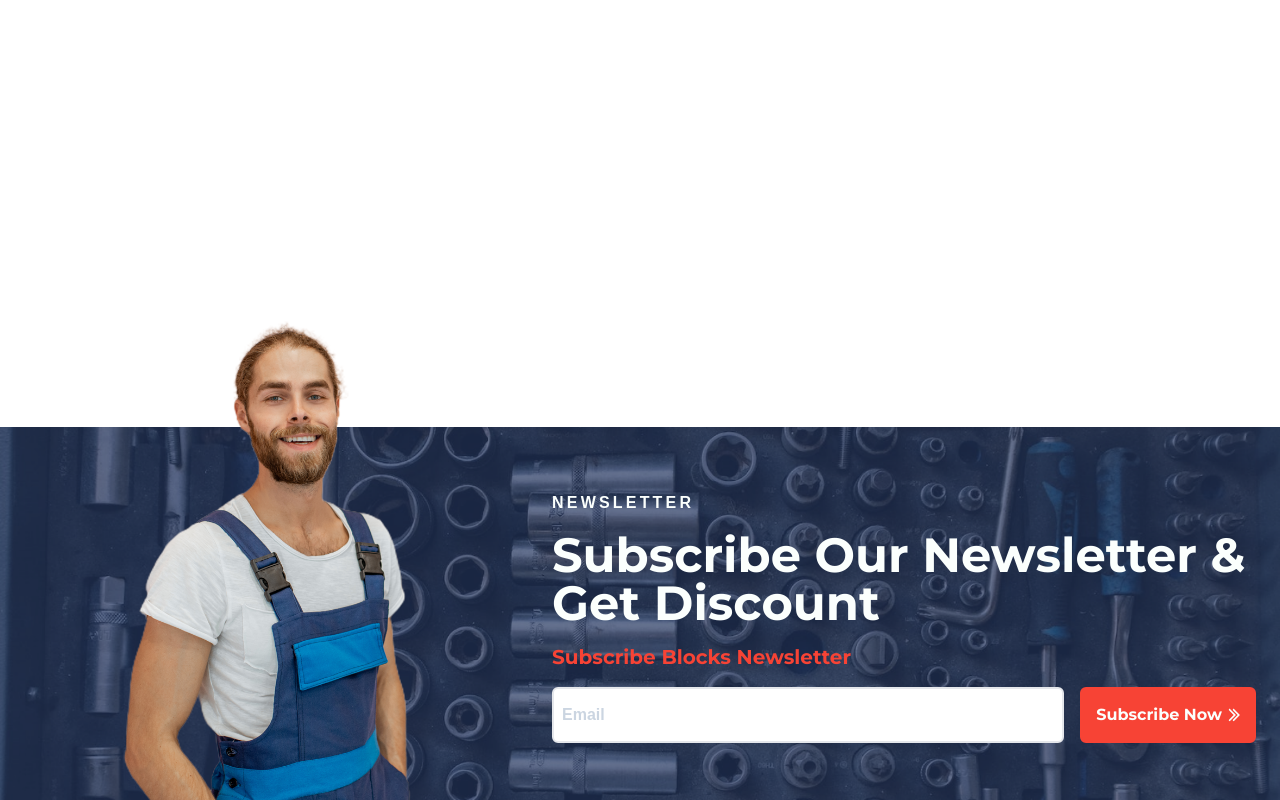
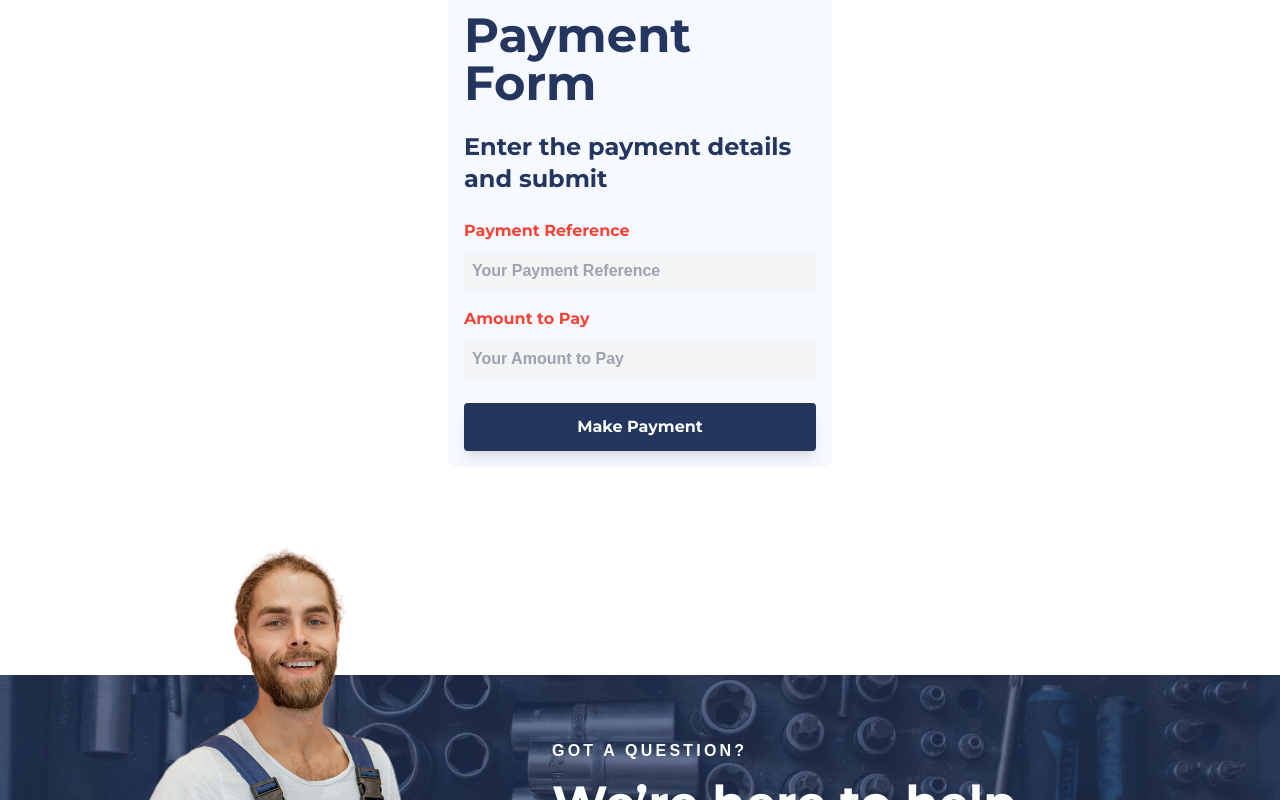
Before and after one commit to zkript-apps/singh-signs, a Next.js app: page /make-payment in a window 1280 px wide. Before the commit this address had no page. Shown: the part 620-1420 px from the top of the page. Built offline with nearby package versions, Linux system fonts and the light colour scheme.

Commit message:
added payment page and fixed the footer

```diff
--- /dev/null
+++ b/app/make-payment/page.tsx
@@ -0,0 +1,19 @@
+import Header from "@/components/Header";
+import Content from "@/components/pages/make-payment/Content";
+import { metaBuilder } from "@/helpers/metaBuilder";
+
+export async function generateMetadata() {
+  return metaBuilder({
+    title: "Make Payment - Fremont Sign Company",
+    description: "Make a payment for Fremont Sign Company services",
+  });
+}
+
+export default function MakePayment() {
+  return (
+    <>
+      <Header title="Make Payment" root="Home" />
+      <Content />
+    </>
+  );
+}
--- a/components/Footer/index.tsx
+++ b/components/Footer/index.tsx
@@ -6,9 +6,10 @@ import { FontAwesomeIcon } from "@fortawesome/react-fontawesome";
 import {
   faArrowRight,
   faChevronRight,
+  faCommentDots,
 } from "@fortawesome/free-solid-svg-icons";
 import { faFacebook } from "@fortawesome/free-brands-svg-icons";
-import { faCopyright } from "@fortawesome/free-regular-svg-icons";
+import { faCopyright, faCreditCard } from "@fortawesome/free-regular-svg-icons";
 
 const Footer = () => {
   return (
@@ -24,38 +25,35 @@ const Footer = () => {
               alt="newsletterMan"
             />
           </div>
-          <div className="py-10 lg:py-16 flex flex-col m-auto w-full text-shady-white space-y-4">
+          <div className="py-10 lg:py-16 flex flex-col items-center lg:items-start m-auto w-full text-shady-white space-y-4">
             <p className="font-bold text-shady-white tracking-[0.2em]">
-              NEWSLETTER
+              GOT A QUESTION?
             </p>
 
             <h2 className="text-3xl lg:text-5xl font-bold leading-tight">
-              Subscribe Our Newsletter & Get Discount
+              We’re here to help
             </h2>
             <label
               htmlFor="subscribe"
               className="text-xl text-giants-orange font-bold"
             >
-              Subscribe Blocks Newsletter
+              Send us an email or call us at 510-573-3162
             </label>
-            <div className="flex flex-col sm:flex-row w-full">
-              <input
-                type="email"
-                id="subscribe"
-                className="p-2 rounded-md flex-1 mr-4 mb-5 sm:mb-0 w-full text-black font-semibold m-w-[463px]  placeholder-slate-300 placeholder:font-bold outline-none border-2 focus:border-blue-400"
-                placeholder="Email"
-              />
-              <button
-                type="button"
-                className="bg-giants-orange p-2 sm:p-3.5 rounded-md font-semibold transition duration-300 hover:bg-transparent border-2 border-giants-orange"
+            <div className="flex flex-col justify-center lg:justify-start sm:flex-row w-full sm:space-x-5">
+              <Link
+                href="/contact"
+                className="shadow-lg mt-8 bg-oxford-blue text-light-gray px-6 py-3 hover:bg-oxford-blue/80 rounded transition ease-in-out hover:scale-90"
               >
-                Subscribe Now{" "}
-                <FontAwesomeIcon
-                  className="h-3.5 -mr-1"
-                  icon={faChevronRight}
-                />
-                <FontAwesomeIcon className="h-3.5" icon={faChevronRight} />
-              </button>
+                GET IN TOUCH
+                <FontAwesomeIcon className="h-5 ml-2" icon={faCommentDots} />
+              </Link>
+              <Link
+                href="/make-payment"
+                className="shadow-lg mt-8 bg-giants-orange text-light-gray px-6 py-3 hover:bg-giants-orange/80 rounded transition ease-in-out hover:scale-90"
+              >
+                MAKE PAYMENT
+                <FontAwesomeIcon className="h-5 ml-2" icon={faCreditCard} />
+              </Link>
             </div>
           </div>
         </div>
--- a/components/pages/make-payment/Content.tsx
+++ b/components/pages/make-payment/Content.tsx
@@ -1,14 +1,19 @@
-"use client"
-import React, { useState } from 'react'
+"use client";
+import React, { useState } from "react";
 import { useForm } from "react-hook-form";
 
 type FormData = {
-    reference: string,
-    amount: number,
+  reference: string;
+  amount: number;
 };
 
 const Content = () => {
-    const { register, handleSubmit, formState: { errors }, reset } = useForm<FormData>();
+  const {
+    register,
+    handleSubmit,
+    formState: { errors },
+    reset,
+  } = useForm<FormData>();
   const [isSubmitLoading, setIsSubmitLoading] = useState(false);
   const [isSuccess, setIsSuccess] = useState(false);
   const [errorMessage, setErrorMessage] = useState("");
@@ -17,46 +22,80 @@ const Content = () => {
     const toSubmit = {
       email: "jepoyyy0225@gmail.com",
       subject: "Make Payment",
-            message: `<p>Someone submitted a payment details in your website https://fremontsigncompany.com/make-payment</p><p>Reference: <b>${data.reference}</b></p><p>Amount: <b>${data.amount}</b></p>`
-        }
-        const submit = await fetch('/api/mailer', {
+      message: `<p>Someone submitted a payment details in your website https://fremontsigncompany.com/make-payment</p><p>Reference: <b>${data.reference}</b></p><p>Amount: <b>${data.amount}</b></p>`,
+    };
+    const submit = await fetch("/api/mailer", {
       method: "POST",
       mode: "cors",
       cache: "no-cache",
       credentials: "same-origin",
       headers: {
-                "Content-Type": "application/json"
+        "Content-Type": "application/json",
       },
       redirect: "follow",
       referrer: "no-referrer",
-            body: JSON.stringify(toSubmit)
-        })
+      body: JSON.stringify(toSubmit),
+    });
     const res = await submit.json();
-        if(res.success) {
+    if (res.success) {
       setIsSuccess(true);
       setErrorMessage("");
       reset();
-            alert("Form was submitted!")
+      alert("Form was submitted!");
     } else {
-            setErrorMessage("Something went wrong")
+      setErrorMessage("Something went wrong");
     }
     setIsSubmitLoading(false);
   };
   return (
-        <div className="flex flex-row justify-center gap-12 py-20 px-6 xl:px-80">
+    <div className="flex flex-row justify-center gap-12 pt-20 px-6 xl:px-80">
       <div className="w-96">
-                {!isSuccess && errorMessage ? <p className="text-red-500 mb-4">{errorMessage}</p> : null}
-                {errors.reference || errors.amount ? <p className="text-red-500 mb-4">Some required fields are empty</p> : null}
-                <form onSubmit={handleSubmit(onSubmit)} className="mb-24 p-4 border border-gray-500">
-                    <h3 className="text-2xl">Payment Form</h3>
-                    <p className="text-gray-500 mt-6">Enter the payment details and submit</p>
-                    <input {...register("reference", { required: true })} type="text" className="w-full bg-gray-100 p-2 mt-4 disabled:opacity-80 disabled:cursor-progress" placeholder="Payment Reference" disabled={isSubmitLoading} />
-                    <input {...register("amount", { required: true })} type="number" className="w-full bg-gray-100 p-2 mt-4 disabled:opacity-80 disabled:cursor-progress" placeholder="Amount to Pay" disabled={isSubmitLoading} />
-                    <button className="w-full shadow-lg bg-black text-white px-6 py-2 hover:bg-gray-900 mt-4 disabled:opacity-80 disabled:cursor-progress" disabled={isSubmitLoading}>Make Payment</button>
+        {!isSuccess && errorMessage ? (
+          <p className="text-red-500 mb-4">{errorMessage}</p>
+        ) : null}
+        {errors.reference || errors.amount ? (
+          <p className="text-red-500 mb-4">Some required fields are empty</p>
+        ) : null}
+        <form
+          onSubmit={handleSubmit(onSubmit)}
+          className="mb-24 p-4 bg-light-blue rounded-lg text-oxford-blue"
+        >
+          <h2 className="text-5xl">Payment Form</h2>
+          <h3 className="my-6 text-2xl">
+            Enter the payment details and submit
+          </h3>
+          <label htmlFor="paymentref" className="text-giants-orange">
+            Payment Reference
+          </label>
+          <input
+            id="paymentref"
+            {...register("reference", { required: true })}
+            type="text"
+            className="w-full bg-gray-100 p-2 mt-2 mb-4 disabled:opacity-80 disabled:cursor-progress"
+            placeholder="Your Payment Reference"
+            disabled={isSubmitLoading}
+          />
+          <label htmlFor="amountToPay" className="text-giants-orange">
+            Amount to Pay
+          </label>
+          <input
+            id="amountToPay"
+            {...register("amount", { required: true })}
+            type="number"
+            className="w-full bg-gray-100 p-2 mt-2 disabled:opacity-80 disabled:cursor-progress"
+            placeholder="Your Amount to Pay"
+            disabled={isSubmitLoading}
+          />
+          <button
+            className="w-full shadow-lg bg-oxford-blue text-shady-white px-6 py-3 hover:bg-oxford-blue/80 rounded transition ease-in-out hover:scale-90 mt-6 disabled:opacity-80 disabled:cursor-progress"
+            disabled={isSubmitLoading}
+          >
+            Make Payment
+          </button>
         </form>
       </div>
     </div>
-    )
-}
+  );
+};
 
-export default Content
+export default Content;
```
Lines whose indentation alone changed are shown as unchanged.
